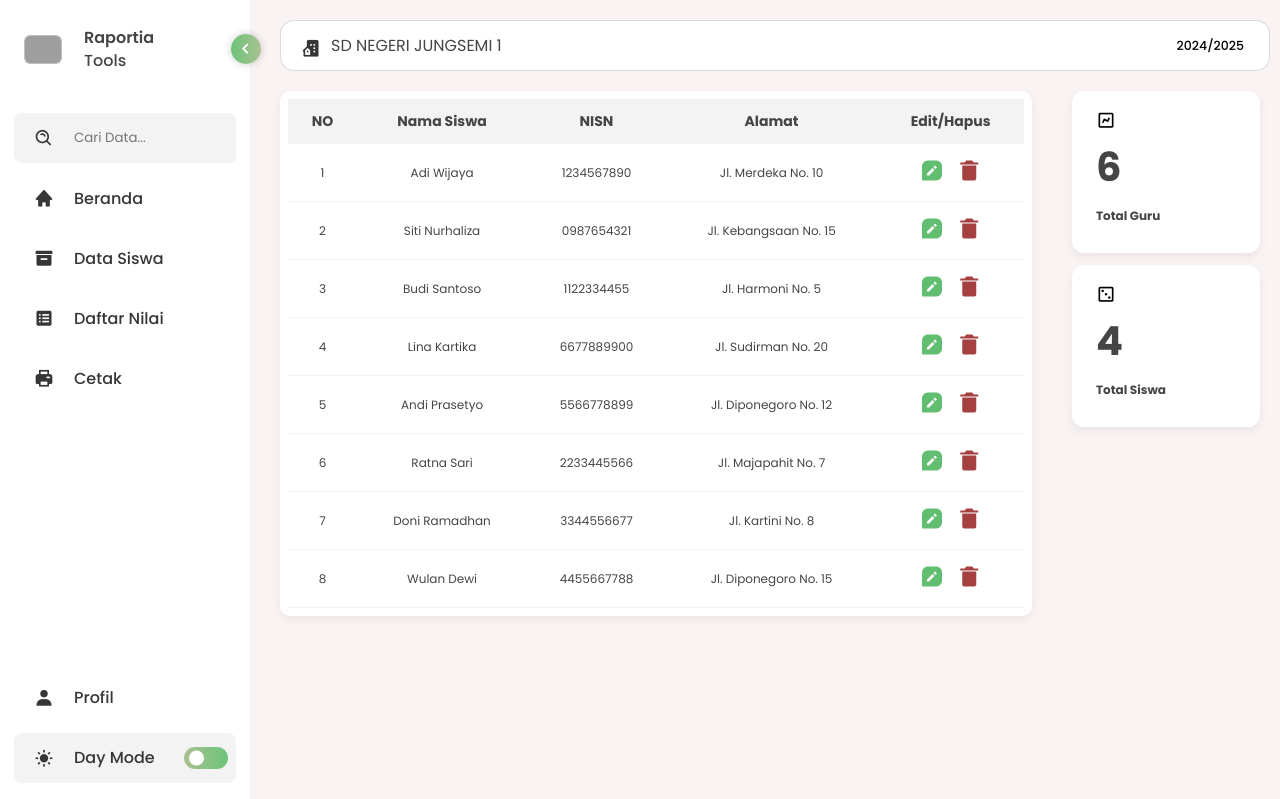
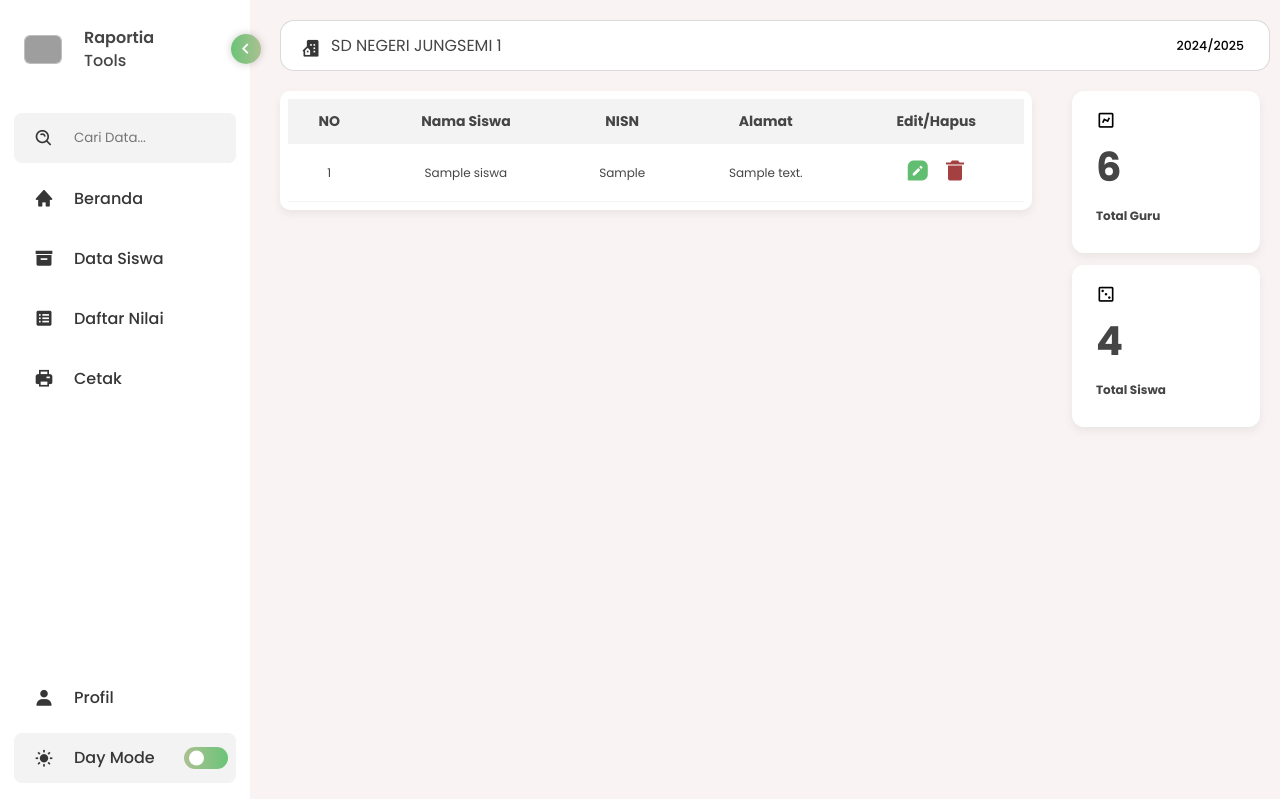
Before and after one commit to bryynnds/raportia, a Flask app: page /data_siswa in a window 1280 px wide. Shown: the top 799 px of the page. Run offline with Flask 3, Linux system fonts and the light colour scheme; tables that the repository leaves empty hold one stand-in row (values such as "Sample post"); some libraries are stand-ins or nearby versions; grey boxes are pictures that could not be loaded.

Commit message:
Fungsi data siswa

```diff
--- a/app/__init__.py
+++ b/app/__init__.py
@@ -11,5 +11,5 @@ app.config.from_object(config)
 db= SQLAlchemy(app)
 migrate=Migrate(app, db)
 
-from app.model import user, guru, kelas, siswa, kehadiran, mataPelajaran, nilai, laporan
+from app.model import user, guru, kelas, siswa, mataPelajaran, nilai, laporan
 from app import routes
--- a/app/controller/BerandaController.py
+++ b/app/controller/BerandaController.py
@@ -1,6 +1,8 @@
+# BerandaController.py
 from flask import render_template
 from app import db
 from app.model.siswa import Siswa  # Model Siswa
+from app.model.nilai import Nilai  # Model Nilai
 
 def show_beranda():
     # Mengambil semua data siswa dari database
@@ -8,3 +10,10 @@ def show_beranda():
 
     # Kirim data siswa ke template
     return render_template('index.html', siswa_list=siswa_list)
+
+def show_data_siswa():
+    # Mengambil semua data siswa dari database
+    siswa_list = Siswa.query.all()
+
+    # Kirim data siswa ke template
+    return render_template('data_siswa.html', siswa_list=siswa_list)
--- a/app/routes.py
+++ b/app/routes.py
@@ -1,7 +1,7 @@
 # routes.py
 from flask import render_template
 from app import app
-from app.controller.BerandaController import show_beranda
+from app.controller.BerandaController import show_beranda, show_data_siswa
 
 @app.route('/')
 def beranda():
@@ -9,7 +9,7 @@ def beranda():
 
 @app.route('/data_siswa')
 def data_siswa():
-    return render_template('data_siswa.html')
+    return show_data_siswa()
 
 @app.route('/input')
 def input():
--- a/app/templates/daftar_nilai.html
+++ b/app/templates/daftar_nilai.html
@@ -131,10 +131,11 @@
                 </select>
 
                 <div class="input">
-                    <a href="{{ url_for('input') }}">
+                    <a href="{{ url_for('input') }}" class="btn btn-primary">
                         Input
                     </a>
                 </div>
+
             </div>
         </div>
 
--- a/app/templates/data_siswa.html
+++ b/app/templates/data_siswa.html
@@ -29,94 +29,18 @@
                     </tr>
                 </thead>
                 <tbody>
+                    {% for siswa in siswa_list %}
                     <tr>
-                        <td>1</td>
-                        <td>Adi Wijaya</td>
-                        <td>1234567890</td>
-                        <td>Jl. Merdeka No. 10</td>
+                        <td>{{ loop.index }}</td>
+                        <td>{{ siswa.nama }}</td>
+                        <td>{{ siswa.nisn }}</td>
+                        <td>{{ siswa.alamat }}</td>
                         <td class="action-icons">
                             <i class='bx bxs-message-square-edit edit'></i>
-
                             <i class='bx bxs-trash-alt hapus'></i>
                         </td>
                     </tr>
-                    <tr>
-                        <td>2</td>
-                        <td>Siti Nurhaliza</td>
-                        <td>0987654321</td>
-                        <td>Jl. Kebangsaan No. 15</td>
-                        <td class="action-icons">
-                            <i class='bx bxs-message-square-edit edit'></i>
-
-                            <i class='bx bxs-trash-alt hapus'></i>
-                        </td>
-                    </tr>
-                    <tr>
-                        <td>3</td>
-                        <td>Budi Santoso</td>
-                        <td>1122334455</td>
-                        <td>Jl. Harmoni No. 5</td>
-                        <td class="action-icons">
-                            <i class='bx bxs-message-square-edit edit'></i>
-
-                            <i class='bx bxs-trash-alt hapus'></i>
-                        </td>
-                    </tr>
-                    <tr>
-                        <td>4</td>
-                        <td>Lina Kartika</td>
-                        <td>6677889900</td>
-                        <td>Jl. Sudirman No. 20</td>
-                        <td class="action-icons">
-                            <i class='bx bxs-message-square-edit edit'></i>
-
-                            <i class='bx bxs-trash-alt hapus'></i>
-                        </td>
-                    </tr>
-                    <tr>
-                        <td>5</td>
-                        <td>Andi Prasetyo</td>
-                        <td>5566778899</td>
-                        <td>Jl. Diponegoro No. 12</td>
-                        <td class="action-icons">
-                            <i class='bx bxs-message-square-edit edit'></i>
-
-                            <i class='bx bxs-trash-alt hapus'></i>
-                        </td>
-                    </tr>
-                    <tr>
-                        <td>6</td>
-                        <td>Ratna Sari</td>
-                        <td>2233445566</td>
-                        <td>Jl. Majapahit No. 7</td>
-                        <td class="action-icons">
-                            <i class='bx bxs-message-square-edit edit'></i>
-
-                            <i class='bx bxs-trash-alt hapus'></i>
-                        </td>
-                    </tr>
-                    <tr>
-                        <td>7</td>
-                        <td>Doni Ramadhan</td>
-                        <td>3344556677</td>
-                        <td>Jl. Kartini No. 8</td>
-                        <td class="action-icons">
-                            <i class='bx bxs-message-square-edit edit'></i>
-
-                            <i class='bx bxs-trash-alt hapus'></i>
-                        </td>
-                    </tr>
-                    <tr>
-                        <td>8</td>
-                        <td>Wulan Dewi</td>
-                        <td>4455667788</td>
-                        <td>Jl. Diponegoro No. 15</td>
-                        <td class="action-icons">
-                            <i class='bx bxs-message-square-edit edit'></i>
-
-                            <i class='bx bxs-trash-alt hapus'></i>
-                        </td>
-                    </tr>
+                    {% endfor %}
                 </tbody>
             </table>
         </div>
@@ -135,14 +59,10 @@
         <div class="widget">
             <div class="subwidget2">
                 <i class='bx bx-dice-3 chart2'></i>
-
             </div>
             <h1 class="header-data">4</h1>
             <p class="foot-data2">Total Siswa</p>
         </div>
     </div>
 </div>
-
-
-
 {% endblock %}
```
Also changed, not shown: app/model/kehadiran.py (deleted, +0 -17 lines), app/model/nilai.py (+7 -5 lines), migrations/versions/b05db22d6acd_update_model_nilai.py (added, +36 -0 lines), migrations/versions/ff77cec90644_update_model.py (added, +40 -0 lines).
